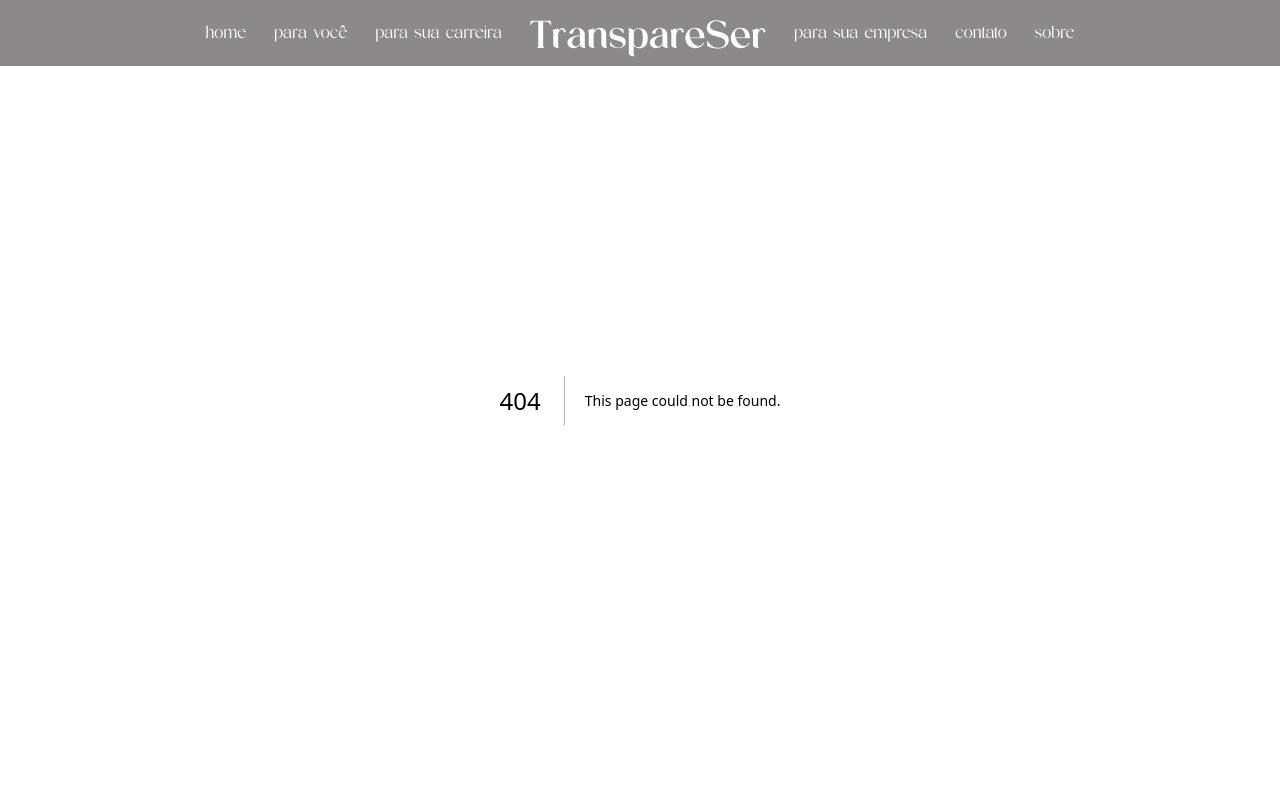
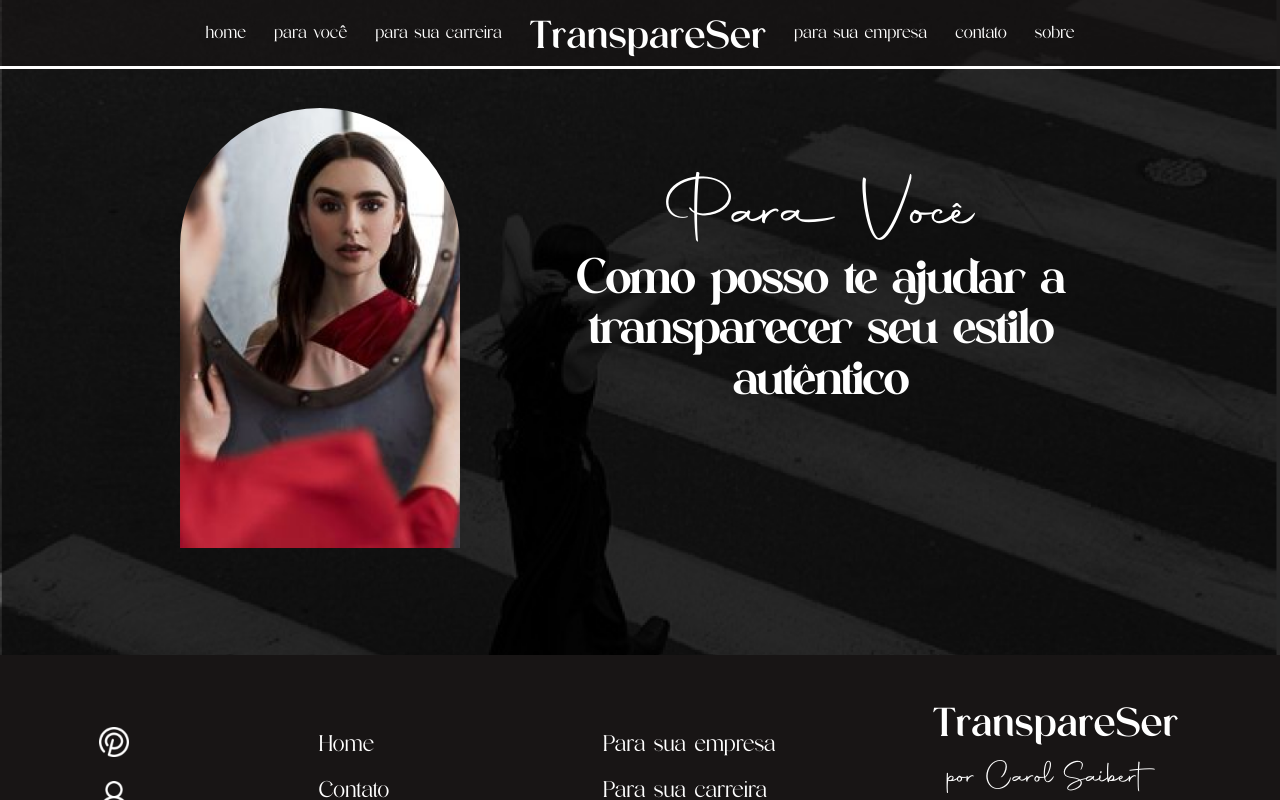
Before and after one commit to candidofabianny/transpareSer, a Next.js app in the folder transpareser/: page /para-voce in a window 1280 px wide. Before the commit this address had no page. Shown: the top 800 px of the page. Built offline with nearby package versions, Linux system fonts and the light colour scheme; a web font is replaced by a local one; what tailwindcss-animated would draw is missing.

Commit message:
finish sobre page and start para voce page

```diff
--- /dev/null
+++ b/transpareser/src/app/para-voce/page.tsx
@@ -0,0 +1,13 @@
+'use client';
+
+import ParaVoce from "@/components/paravoce/Index";
+
+const paraVoce = () => {
+  return (
+    <main>
+    <ParaVoce />
+    </main>
+  );
+};
+
+export default paraVoce;
--- a/transpareser/src/components/layout/Footer.tsx
+++ b/transpareser/src/components/layout/Footer.tsx
@@ -61,7 +61,7 @@ const Footer = () => {
             </div>
             <div>
             <div className={`${voigante.className}`}>
-            <Link href="/" className="text-white text-center transition-all duration-300 ease-in-out text-[2.5rem] md:text-[2.8rem] pt-8">
+            <Link href="/" className="text-white text-center transition-all duration-300 ease-in-out text-[2.5rem] md:text-[2.8rem] pt-10 pl-6">
               TranspareSer </Link></div>
               <div className={`${autography.className}`}>
             <div className="text-white text-center transition-all duration-300 ease-in-out text-[2rem] pb-2">
--- a/transpareser/src/components/layout/Header.tsx
+++ b/transpareser/src/components/layout/Header.tsx
@@ -2,10 +2,8 @@
 
 import Link from "next/link";
 import { useState } from "react";
-import Image from "next/image";
 import Headroom from "react-headroom";
-import { athenevoyage, galabiyah, voigante, lovingambros, autography } from "@/assets/fonts/fonts";
-import img from 'src/assets/images/home/menuig.png'
+import { athenevoyage, galabiyah, voigante } from "@/assets/fonts/fonts";
 
 const Header = () => {
   const [isNavOpen, setIsNavOpen] = useState(false);
@@ -65,7 +63,7 @@ const Header = () => {
     <header className="lg:hidden fixed w-full top-0 bg-stickyblack/5">
       <div className="flex items-center justify-center md:justify-around gap-6">
       <div className={`${voigante.className}`}>
-          <Link href="/transpareSer" className="text-white hover:text-bordo transition-all duration-300 ease-in-out text-[2.5rem]">
+          <Link href="/" className="text-white hover:text-bordo transition-all duration-300 ease-in-out text-[2.5rem]">
               TranspareSer
             </Link>
         </div>
--- /dev/null
+++ b/transpareser/src/components/paravoce/Heropv.tsx
@@ -0,0 +1,30 @@
+import React from "react";
+import { athenevoyage, voigante, lovingambros, autography } from "@/assets/fonts/fonts";
+import Link from "next/link";
+
+const Heropv = () => {
+  return (
+    <section id="home"
+    className="bg-[url('../assets/images/paravoce/bgparavoce.png')] bg-cover bg-center flex flex-col items-center justify-center min-h-[655px] w-full">
+        <div className="bg-black/60 min-h-[655px] w-full flex flex-col md:flex-row justify-center items-center">
+        <div className={`${autography.className}`}>
+          <h1 className="text-[3.5rem] text-white text-left leading-7 pb-6 pt-28 md:hidden">Para Você</h1>
+        </div>
+        <div className="w-[220px] lg:w-[280px] h-[400px] lg:h-[440px] rounded-t-full rounded-b bg-[url('../assets/images/paravoce/paravocehero.png')] md:mx-4 lg:mx-10 bg-center bg-cover">
+        </div>
+        <div className="flex flex-col md:w-3/5 lg:w-2/4 items-center">
+        <div className={`${autography.className}`}>
+          <h1 className="text-[4.5rem] text-white text-center leading-7 pt-18 hidden md:block">Para Você</h1>
+        </div>
+        <div className={`${athenevoyage.className}`}>
+        <h1 className="text-white text-center leading-none tracking-tighter text-[2.3rem] md:text-[2.55rem] lg:text-[3.13rem] px-6 lg:px-8 md:px-2 md:pb-12 py-6">
+        Como posso te ajudar a transparecer seu estilo autêntico
+        </h1>
+        </div>
+        </div>
+        </div>
+      </section>
+  );
+};
+
+export default Heropv;
--- /dev/null
+++ b/transpareser/src/components/paravoce/Index.tsx
@@ -0,0 +1,15 @@
+import React from "react";
+import Heropv from "./Heropv";
+
+const ParaVoce = () => {
+   return (
+    <>
+      <section className="w-full flex flex-col items-center">
+      <link rel="shortcut icon" href="./assets/icons/logoaba.png" type="image/x-icon"></link>
+        <Heropv />
+      </section>
+     </>
+  );
+};
+
+export default ParaVoce;
--- a/transpareser/src/components/sobre/Resumo.tsx
+++ b/transpareser/src/components/sobre/Resumo.tsx
@@ -9,7 +9,7 @@ import Link from "next/link";
 const Resumo = () => {
   return (
     <section id="resumo"
-    className="bg-[url('../assets/images/sobre/bgresumo.png')] bg-cover bg-center justify-center items-center flex flex-col w-full py-10 md:py-20">
+    className="bg-[url('../assets/images/sobre/bgresumo.png')] bg-cover bg-center justify-center items-center flex flex-col w-full py-10 md:py-20 lg:min-h-[470px]">
         <div className="flex flex-col md:flex-row items-center justify-center gap-8 text-white pb-6">
             <p className="md:hidden text-center text-[0.8rem] px-14">Somos especialistas em saúde mental e imagem pessoal, ajudando mulheres a transparecer seu estilo autêntico e consultoras de imagem a desenvolverem suas carreiras e apoiar suas clientes, tudo de forma atualizada e embasada.</p>
             <div className="hidden md:block md:max-w-[420px] lg:max-w-[540px]">
--- a/transpareser/src/components/sobre/TranspareSer.tsx
+++ b/transpareser/src/components/sobre/TranspareSer.tsx
@@ -6,7 +6,7 @@ const TranspareSer = () => {
 <div className="bg-[url('../assets/images/sobre/bgtranspareser.png')] bg-cover bg-center items-center min-h-[520px] h-full w-full">
         <div className="flex flex-col lg:flex-row gap-4 items-center md:items-start pt-40">
         <div className={`${voigante.className}`}>
-         <h1 className="text-white text-[3rem] md:text-[3.7rem] md:pl-16">A TranspareSer</h1>
+         <h1 className="text-white text-[3rem] md:text-[3.7rem] md:pl-[70px] lg:pl-[180px]">A TranspareSer</h1>
          </div>
          <p className="text-[1.3rem] md:text-[1.6rem] lg:text-[1.3rem] text-center lg:text-left lg:pt-28 text-white px-12 md:pr-4 md:max-w-[460px] lg:max-w-[410px]">Onde a psicologia e a moda se encontram para escrever o futuro, hoje.</p>
     </div>
```
Also changed, not shown: transpareser/src/assets/images/paravoce/bgparavoce.png (added), transpareser/src/assets/images/paravoce/paravocehero.png (added).
